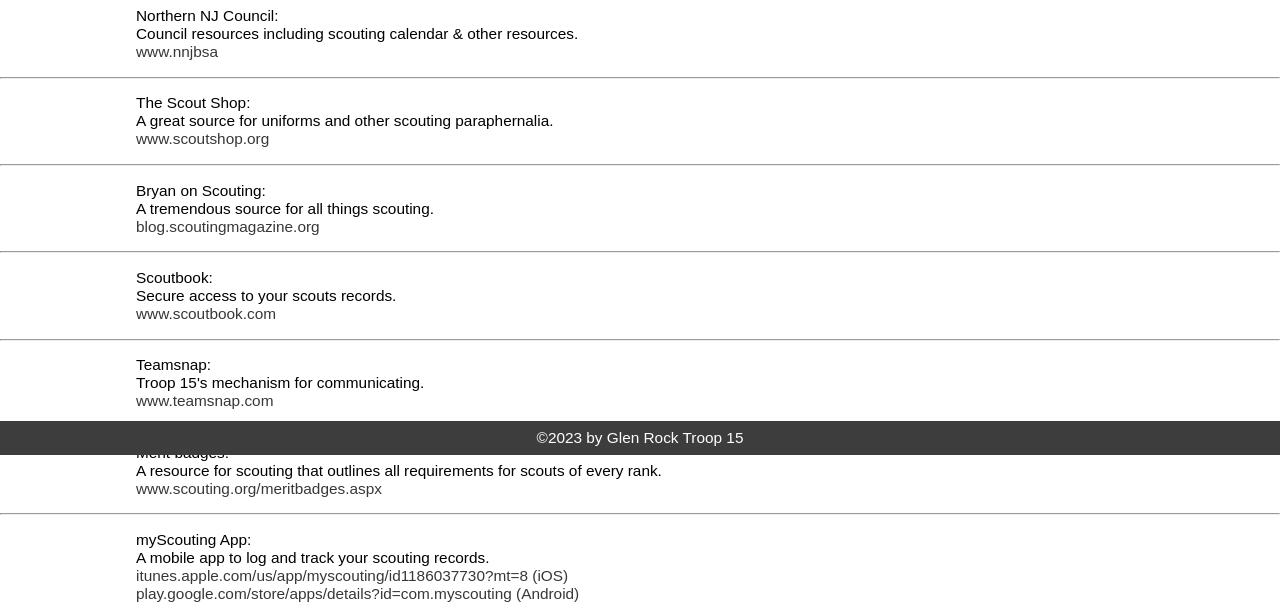
After one commit to render-examples/flask-hello-world, a Flask app: template templates/links.html in a window 1280 px wide. The commit adds this page. Shown: the part 345-956 px from the top of the page. Run offline with Flask 3, Linux system fonts and the light colour scheme; the template is opened without the code that fills it, so the values that code supplies are empty.

Commit message:
added pages and styling + changed layout.html

```diff
--- /dev/null
+++ b/static/styles.css
@@ -0,0 +1,248 @@
+html, body {
+    height: 100%;
+    scroll-behavior: smooth;
+    margin: 0;
+  }
+
+body {
+    font-family: "Poppins Extra Light", Sans-Serif;
+    font-size: 1.2vw;
+    color: #FFFFFF;
+    background-color: rgb(44, 43, 41);
+    margin: 0;
+    padding: 0;
+}
+
+h1,h2,h3,h4,h5,h6 {
+    font-family: "Poppins Semi Bold", Sans-Serif;
+    margin: 0 auto;
+    text-align: center;
+}
+
+h1 {
+    font-size: 5.5vw;
+}
+
+h2 {
+    font-size: 3vw;
+}
+
+h4 {
+    font-size: 1.5vw;
+}
+
+.header logo img {
+    border-radius: 10px;
+}
+
+.header {
+    display: flex;
+    flex-direction: row;
+    align-items: center;
+    margin: 20px;
+}
+
+.navbar {
+    list-style-type: none;
+    display: flex;
+    flex-direction: row;
+    justify-content: space-around;
+}
+
+.nav-item {
+    margin-left: 20px;
+    font-size: 1.4vw;
+    text-decoration: none;
+    padding: 15px;
+    border-radius: 7.5px;
+    color: white;
+}
+
+.nav-item:hover {
+    background-color: rgb(61, 61, 61);
+}
+
+.header-image {
+    display: grid;
+    align-items: center;
+    grid-template-columns: repeat(auto-fit, minmax(240px, 1fr));
+}
+
+/* .header-image img {
+    width: 100%;
+    height: auto;
+} */
+
+img {
+    width: 100%;
+    height: 100%;
+    object-fit: cover;
+}
+
+.main-trio {
+    display: grid;
+    align-items: center;
+    grid-template-columns: repeat(3, minmax(240px, 1fr));
+}
+
+.main-about {
+    padding: 2rem;
+    vertical-align: top;
+    text-align: center;
+    line-height: 1.5;
+}
+
+.contact-forms {
+    display: grid;
+    align-items: center;
+    grid-template-columns: repeat(2, minmax(240px, 1fr));
+    padding: 0 5rem;
+}
+
+.contact {
+    text-align: center;
+}
+
+.fill-form {
+    display: flex;
+    align-items: center;
+    justify-content: center;
+}
+
+form {
+    display: flex;
+    flex-direction: column;
+    padding: 2vw 4vw;
+    width: 50%;
+    max-width: 500px;
+    border-radius: 7.5px;
+}
+
+.fields, form textarea {
+    background-color: rgb(44, 43, 41);
+    color:#FFFFFF;
+    outline: none;
+    font-weight: "bold";
+    border-bottom: 2px solid white;
+    margin: 10px 0;
+    padding: 20px;
+    outline: none;
+    font-size: 16px;
+    border-radius: 10px;
+}
+
+.sendButton {
+    padding: 15px;
+    background-color:rgb(44, 43, 41);
+    color: #FFFFFF;
+    font-size: 18px;
+    border: 1px solid white;
+    outline: none;
+    cursor: pointer;
+    width: 150px;
+    margin: 20px auto 0;
+    border-radius: 20px;
+}
+
+.copyright {
+    text-align: center;
+    background-color:rgb(61, 61, 61);
+    padding: 0.5rem 0;
+    position: fixed;
+    left: 0;
+    bottom: 0;
+    width: 100%;
+}
+
+.calendar {
+    display: flex;
+    background-color: white;
+    justify-content: center;
+    align-items: center;
+    margin: 0 auto;
+    padding: 2rem;
+}
+
+.documents {
+    display: flex;
+    background-color: white;
+    justify-content: center;
+    align-items: center;
+    /* flex-direction: column; */
+    margin: 0 auto;
+    padding: 2rem;
+    /* grid-template-columns: repeat(3, minmax(240px, 1fr)); */
+}
+
+.container{
+    display: flex;
+    flex-direction: column;
+}
+
+.doc-item {
+    flex-grow: 1;
+    padding: 0.8rem;
+}
+
+.calendar iframe {
+    border-radius: 10px;
+}
+
+a {
+    text-decoration: none;
+}
+
+.documents {
+    /* display: grid;
+    grid-template-columns: repeat(2, 1fr);
+    grid-template-rows: repeat(2, 1fr);
+    grid-gap: 2rem;
+    height: 100%; */
+    display: flex;
+    flex-wrap: wrap;
+    justify-content: space-between;
+    align-items: center;
+}
+
+/* .doc-item {
+
+} */
+
+span {
+    background-color: red;
+    display: inline-block;
+    text-align: center;
+    font-size: 3vw;
+    color: #FFFFFF;
+    padding: 1rem;
+    margin: 0 auto;
+    border-radius: 10px;
+}
+
+.caption {
+    color: black;
+}
+
+.caption h2 {
+    padding-top: 0.8rem;
+    text-align: left;
+}
+
+.links {
+    background-color: white;
+    color: black;
+}
+
+.links-item {
+    margin-left: 10%;
+    padding: 0.5rem;
+}
+
+.links a {
+    color: rgb(55,55,55);
+}
+
+/* .main-trio-item { */
+    /* grid-template-columns: repeat(auto-fit, minmax(320px, 1fr)); */
+    /* grid-template-rows: repeat(1, 300px); */
+/* } */
--- a/templates/failure.html
+++ b/templates/failure.html
@@ -1,4 +1,8 @@
 {% extends "layout.html" %}
+
+{% block head %}
+    <title> Failure </title>
+{% endblock %}
 
 {% block body %}
     You are not registered!
--- a/templates/layout.html
+++ b/templates/layout.html
@@ -2,7 +2,7 @@
 
 <html lang="en">
     <head>
-        <title>hello</title>
+        {% block head %}{% endblock %}
     </head>
     <body>
         {% block body %}{% endblock %}
--- /dev/null
+++ b/templates/links.html
@@ -0,0 +1,69 @@
+{% extends "layout.html" %}
+
+{% block head %}
+    <title>Links | Glen Rock Troop 15</title>
+    <link rel="icon" type="image/png" href="troopLogo.png"/>
+    <link rel="stylesheet" href="styles.css">
+{% endblock %}
+
+{% block body %}
+    <div class="container">
+		<div class="container-item header">
+			<logo><a href="index.html"><img src="troopLogo.png"></a></logo>
+				<div class="navbar">
+					<a class="nav-item" href="index.html">Home</a>
+					<a class="nav-item" href="calendar.html">What's happening?</a>
+					<a class="nav-item" href="documents.html">Documents</a>
+					<a class="nav-item" href="links.html">Useful Links</a>
+					<a class="nav-item" href="https://scoutbook.scouting.org/" target = "_blank" rel="noreferrer noopener">Scoutbook</a>
+				</div>
+		</div>
+		<div class="links">
+			<div class="links-item links-nj">
+				Northern NJ Council: <br>
+				Council resources including scouting calendar & other resources. <br>
+				<a href="https://www.nnjbsa.org/">www.nnjbsa</a>
+			</div>
+			<hr>
+			<div class="links-item links-shop">
+				The Scout Shop: <br>
+				A great source for uniforms and other scouting paraphernalia. <br>
+				<a href="www.scoutshop.org">www.scoutshop.org</a>
+			</div>
+			<hr>
+			<div class="links-item links-bryan">
+				Bryan on Scouting: <br>
+				A tremendous source for all things scouting. <br>
+				<a href="blog.scoutingmagazine.org">blog.scoutingmagazine.org</a>
+			</div>
+			<hr>
+			<div class="links-item links-book">
+				Scoutbook: <br>
+				Secure access to your scouts records. <br>
+				<a href="www.scoutbook.com">www.scoutbook.com</a>
+			</div>
+			<hr>
+			<div class="links-item links-snap">
+				Teamsnap: <br>
+				Troop 15's mechanism for communicating. <br>
+				<a href="www.teamsnap.com">www.teamsnap.com</a>
+			</div>
+			<hr>
+			<div class="links-item links-badges">
+				Merit badges: <br>
+				A resource for scouting that outlines all requirements for scouts of every rank. <br>
+				<a href="www.scouting.org/meritbadges.aspx">www.scouting.org/meritbadges.aspx</a>
+			</div>
+			<hr>
+			<div class="links-item links-app">
+				myScouting App: <br>
+				A mobile app to log and track your scouting records. <br>
+				<a href="itunes.apple.com/us/app/myscouting/id1186037730?mt=8">itunes.apple.com/us/app/myscouting/id1186037730?mt=8 (iOS)</a> <br>
+				<a href="play.google.com/store/apps/details?id=com.myscouting">play.google.com/store/apps/details?id=com.myscouting (Android)</a>
+			</div>
+		</div>
+		<div class="main-item copyright">
+			©2023 by Glen Rock Troop 15
+		</div>
+	</div>
+{% endblock %}
--- a/templates/success.html
+++ b/templates/success.html
@@ -1,4 +1,8 @@
 {% extends "layout.html" %}
+
+{% block head %}
+    <title> Success </title>
+{% endblock %}
 
 {% block body %}
     You are registered!
```
Also changed, not shown: templates/calendar.html (added, +28 -0 lines), templates/documents.html (added, +48 -0 lines), templates/index.html (+59 -1 lines).
